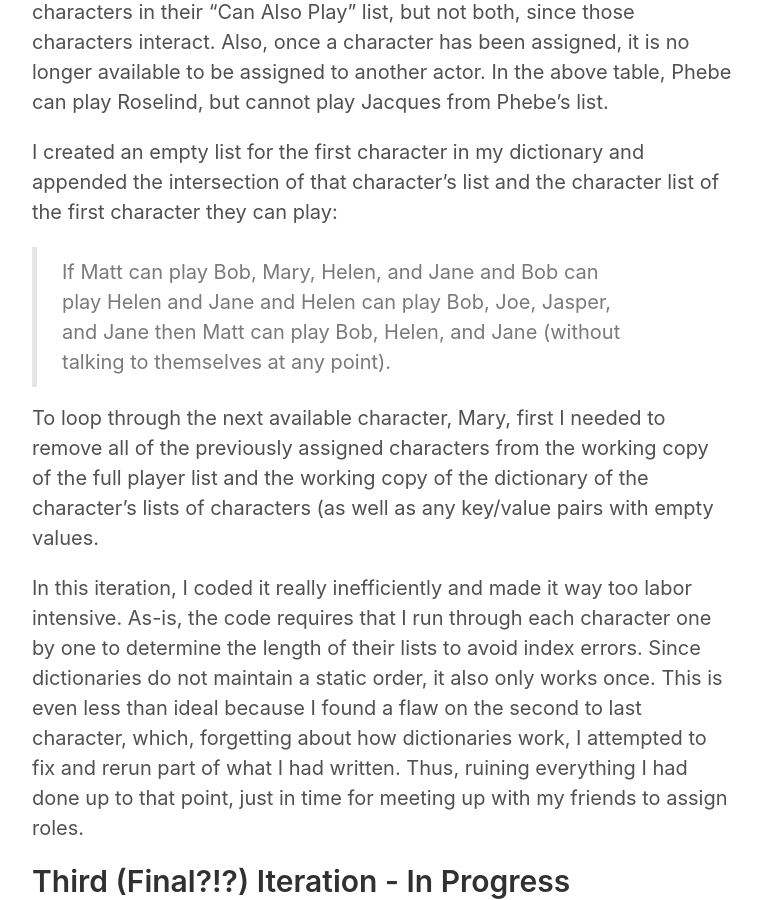
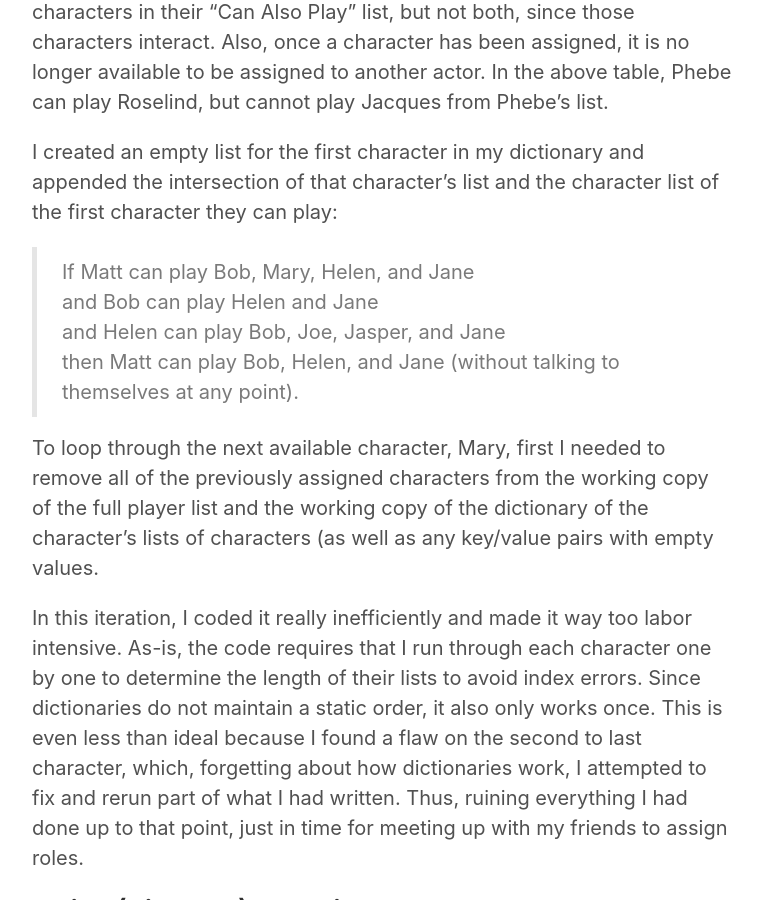
Before and after one commit to randominternetname/randominternetname.github.io, a Jekyll site: the page built from _posts/2020-06-05-Shakespeare.md, in a window 1280 px wide and 900 px high, scrolled down 1623 px. Shown: the whole window, without its empty margins (258-1020 px from the left). Built offline with Jekyll 4.4.1, drawn with Linux system fonts in a browser that asks for light colours.

Commit message:
Committing

```diff
--- a/_posts/2020-06-05-Shakespeare.md
+++ b/_posts/2020-06-05-Shakespeare.md
@@ -53,9 +53,9 @@ You'll notice that each actor could play only one of the two other characters in
 
 I created an empty list for the first character in my dictionary and appended the intersection of that character's list and the character list of the first character they can play:
 
-> If Matt can play Bob, Mary, Helen, and Jane
-> and Bob can play Helen and Jane
-> and Helen can play Bob, Joe, Jasper, and Jane
+> If Matt can play Bob, Mary, Helen, and Jane <br>
+> and Bob can play Helen and Jane <br>
+> and Helen can play Bob, Joe, Jasper, and Jane <br>
 > then Matt can play Bob, Helen, and Jane (without talking to themselves at any point).
 
 To loop through the next available character, Mary, first I needed to remove all of the previously assigned characters from the working copy of the full player list and the working copy of the dictionary of the character's lists of characters (as well as any key/value pairs with empty values.
```
